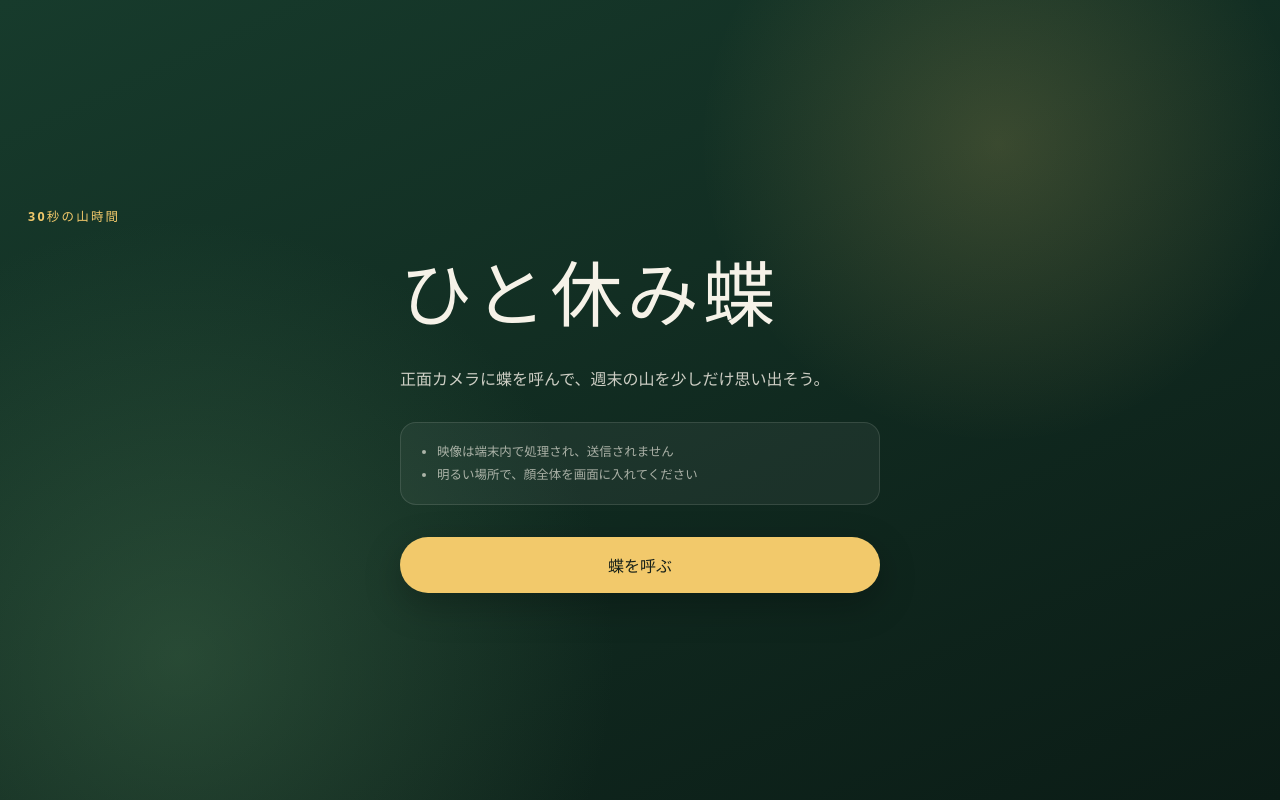
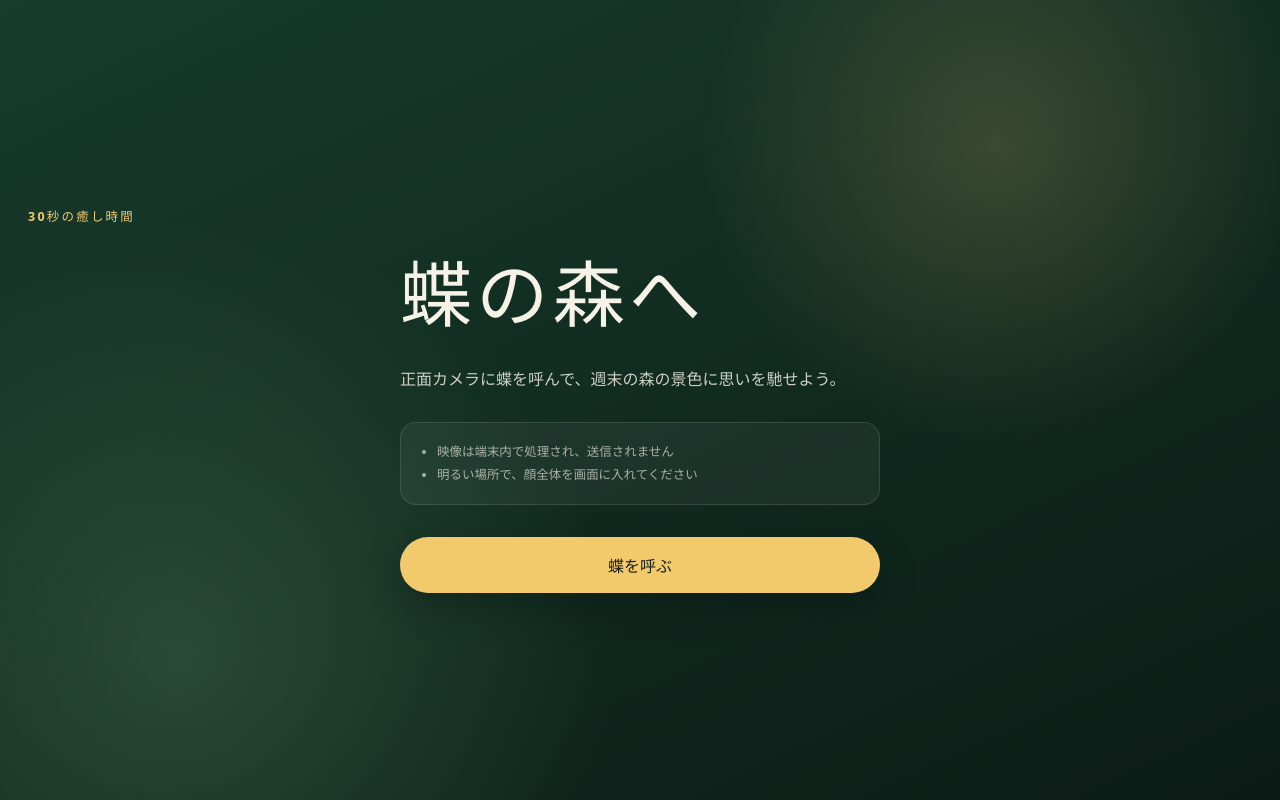
Before and after one commit to plaodas/maihime, a website built with Vite: page index.html in a window 1280 px wide. Built offline with nearby package versions, Linux system fonts and the light colour scheme.

Commit message:
Update index.html to enhance user experience with new titles and descriptions
- Changed the main title from "ひと休み蝶" to "蝶の森へ".
- Updated the eyebrow text to "30秒の癒し時間".
- Revised the lead paragraph to reflect a more immersive experience in the forest.

```diff
--- a/index.html
+++ b/index.html
@@ -8,14 +8,14 @@
     <link rel="manifest" href="/manifest.webmanifest" />
     <link rel="icon" href="/icon.svg" type="image/svg+xml" />
     <link rel="apple-touch-icon" href="/apple-touch-icon.png" />
-    <title>ひと休み蝶</title>
+    <title>蝶の森へ</title>
   </head>
   <body>
     <main id="app">
       <section id="welcome" class="panel panel--welcome">
-        <p class="eyebrow">30秒の山時間</p>
-        <h1>ひと休み蝶</h1>
-        <p class="lead">正面カメラに蝶を呼んで、週末の山を少しだけ思い出そう。</p>
+        <p class="eyebrow">30秒の癒し時間</p>
+        <h1>蝶の森へ</h1>
+        <p class="lead">正面カメラに蝶を呼んで、週末の森の景色に思いを馳せよう。</p>
         <ul class="notes">
           <li>映像は端末内で処理され、送信されません</li>
           <li>明るい場所で、顔全体を画面に入れてください</li>
```
